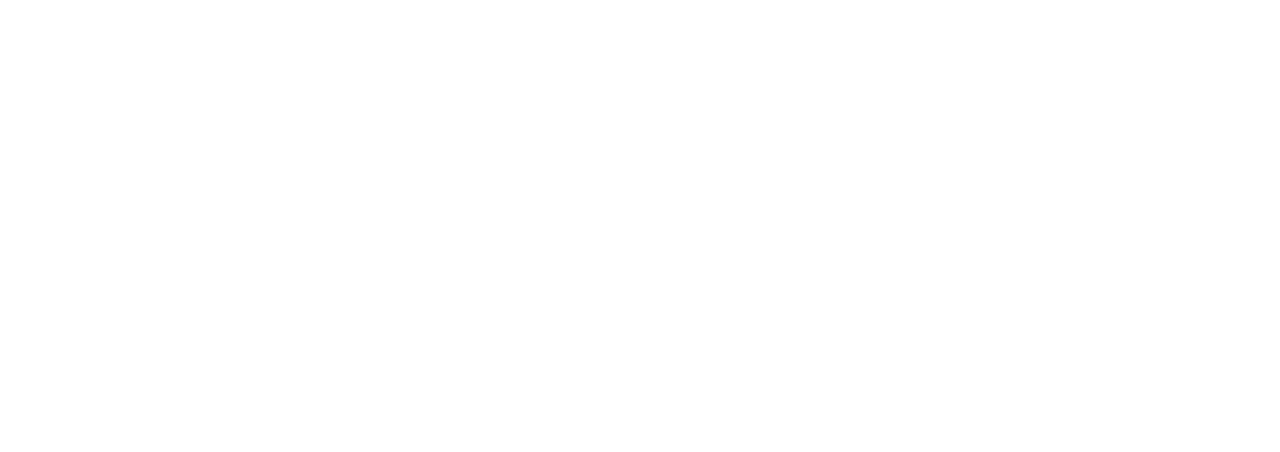
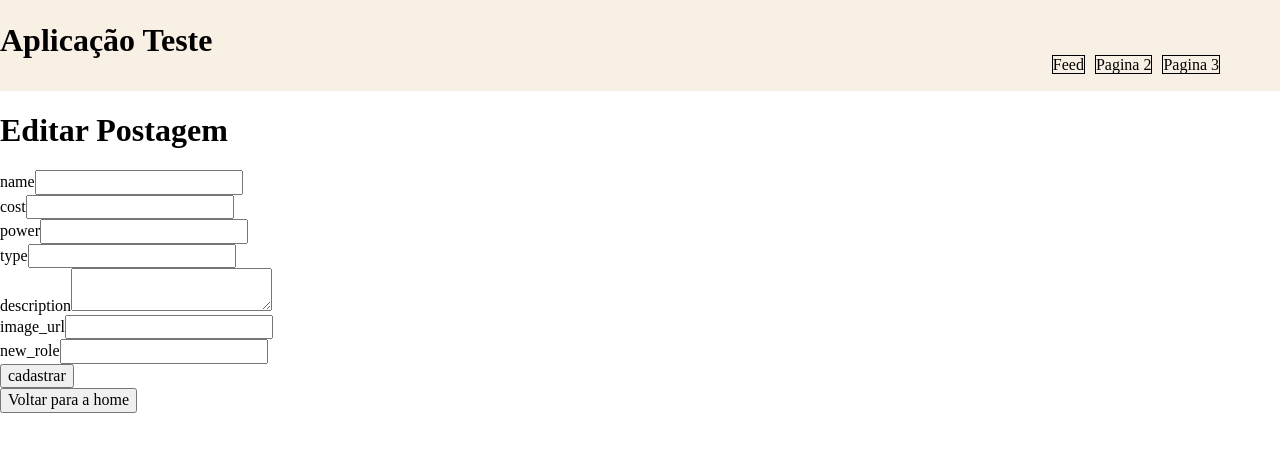
Before and after one commit to pedrohelias/api_one_piece, a React (Create React App) app in the folder frontend/: page /edit/1 in a window 1280 px wide. Before the commit this address had no page. Shown: the top 452 px of the page. Built offline with nearby package versions, Linux system fonts and the light colour scheme; no server answers.

Commit message:
edit realizado + alterações na api

```diff
--- a/frontend/src/App.js
+++ b/frontend/src/App.js
@@ -1,6 +1,6 @@
 import React from "react"
 import Create from "./pages/create/create"
-import Edit from "./pages/edit"
+import Edit from "./pages/edit/edit"
 import Feed from "./pages/feed/feed"
 import ReadMore from "./pages/readMore"
 
@@ -14,7 +14,7 @@ function App() {
       <Routes>
         <Route exact path="/" Component={Feed}></Route>
         <Route path="/create" Component={Create}></Route>
-        <Route path="/edit" Component={Edit}></Route>
+        <Route path="/edit/:id" Component={Edit}></Route>
         <Route path="/readMore" Component={ReadMore}></Route>
       </Routes>
     </Router>
--- a/frontend/src/pages/edit.js
+++ /dev/null
@@ -1,11 +0,0 @@
-import React from "react"
-
-function Edit() {
-    return (
-        <div>
-            <h1>Page Edit</h1>
-        </div>
-    )
-}
-
-export default Edit
--- /dev/null
+++ b/frontend/src/pages/edit/edit.js
@@ -0,0 +1,103 @@
+import React, {useState, useEffect} from "react"
+import {Link} from "react-router-dom"
+import 'normalize.css'
+import "./style.css"
+import Header from "../../components/header/header"
+import axios from "axios"
+import { useNavigate, useParams, reset } from "react-router-dom"
+import {useForm} from "react-hook-form"
+
+function Edit() {
+
+    const {id} = useParams()
+
+  //preciso fazer a api para achar um registro a partir de um unico id  //fiz kkk
+
+
+
+    const history = useNavigate()
+    const {register, handleSubmit, reset} = useForm()
+    const [dados, setDados] = useState({})
+
+    useEffect(() => {
+        const fetchData = async () => {
+          try {
+            const response = await axios.put(`http://localhost:8000/search/${id}`); // Substitua pela URL correta
+            setDados(response.data);
+          } catch (error) {
+            console.error('Erro ao buscar dados:', error);
+          }
+        };
+
+        fetchData();
+      }, [id]);
+
+
+    const onSubmit = data => axios.put(`http://localhost:8000/updateCard/${id}`, data).then(()=>{
+        console.log("deu tudo certo a edicao")
+        history("/") //vai fazer voltar pra pagina inicial
+
+    }).catch(()=>{
+        console.log("deu tudo errado")
+    })
+
+    return (
+        <div>
+            <Header></Header>
+            <main>
+                <div className="card-post">
+                    <h1>Editar Postagem</h1>
+                    <div className="card-body-post">
+                        <form onSubmit={handleSubmit(onSubmit)}>
+                            <div className="fields">
+                                <label>name</label>
+                                <input type="text" name="name" {...register("name")}></input>
+                            </div>
+
+                            <div className="fiels">
+                                <label>cost</label>
+                                <input type="text" name="cost" {...register("cost")}></input>
+                            </div>
+
+                            <div className="fields">
+                                <label>power</label>
+                                <input type="text" name="power" {...register("power")}></input>
+                            </div>
+
+                            <div className="fields">
+                                <label>type</label>
+                                <input type="text" name="type" {...register("type")}></input>
+                            </div>
+
+                            <div className="fields">
+                                <label>description</label>
+                                <textarea type="text" name="description" {...register("description")}></textarea>
+                            </div>
+
+                            <div className="fields">
+                                <label>image_url</label>
+                                <input type="text" name="image_url" {...register("image_url")}></input>
+                            </div>
+
+                            <div className="fields">
+                                <label>new_role</label>
+                                <input type="text" name="new_role" {...register("new_role")}></input>
+                            </div>
+
+                            <div className="btnEnviar">
+                               <button type="submit">cadastrar</button>
+                            </div>
+
+                        </form>
+                    </div>
+                </div>
+            </main>
+
+            <Link to="/">
+                <button>Voltar para a home</button>
+            </Link>
+        </div>
+    )
+}
+
+export default Edit
--- a/frontend/src/pages/feed/feed.js
+++ b/frontend/src/pages/feed/feed.js
@@ -39,7 +39,7 @@ function Feed() {
 
             {cards.map((card,key) => {
                return (
-                <div>
+                <div className="categorias">
                     <hr></hr>
                     <h3>custo: {card.cost}</h3>
                     <h3>descrição: {card.description}</h3>
@@ -48,6 +48,17 @@ function Feed() {
                     <h3>teste: {card.new_role}</h3>
                     <h3>força: {card.power}</h3>
                     <h3>tipo: {card.type}</h3>
+
+                    <div className="buttons">
+                        <div className="buttonEdit">
+                            <Link to={{pathname: `/edit/${card._id}`}}>
+                            <button>Edit</button>
+                            </Link>
+                        </div>
+                        <div className="buttonDelete">
+                           <button>Delete</button>
+                        </div>
+                    </div>
 
                 </div>
                )
--- a/frontend/src/pages/feed/style.css
+++ b/frontend/src/pages/feed/style.css
@@ -8,3 +8,8 @@
     top:100px;
 
 }
+
+
+.categorias h3 {
+    font-weight: 100;
+}
```
Also changed, not shown: frontend/src/pages/edit/style.css (added), 2 other files (tests, documents, lock files or other folders).
